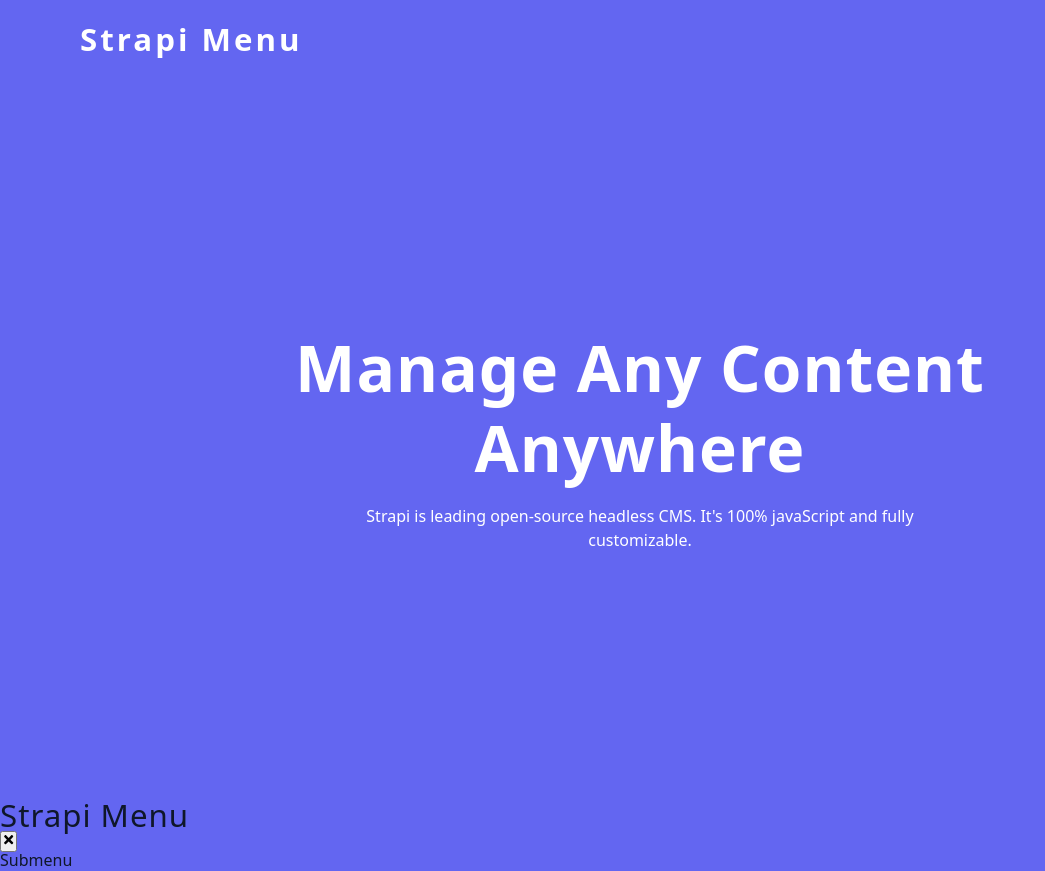
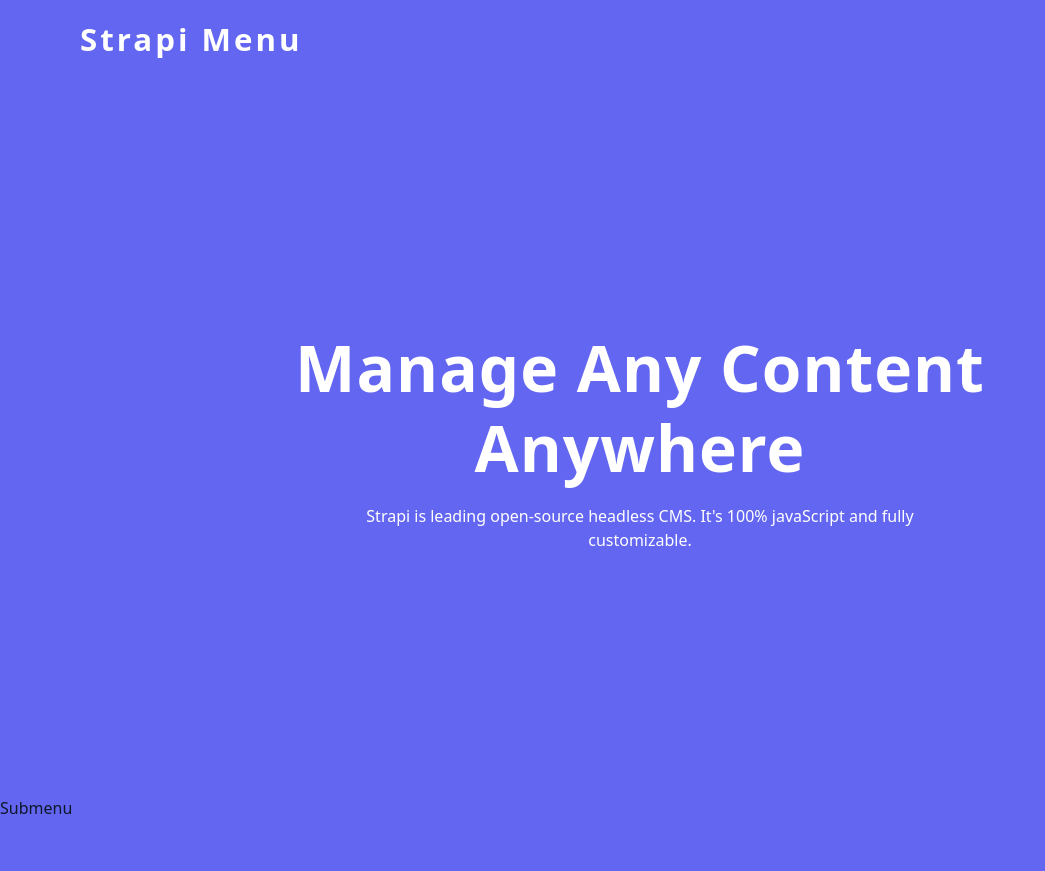
Before and after one commit to HughMorris01/React_Strapi_Submenus, a React (Vite) app: page / in a window 1280 px wide. Shown: the whole page, without its empty margins (0-1045 px from the left). After the commit the page ends 819 px from the top, so only its background shows below. Built offline with nearby package versions, Linux system fonts and the light colour scheme.

Commit message:
Sidebar Component

```diff
--- a/src/Sidebar.jsx
+++ b/src/Sidebar.jsx
@@ -1,18 +1,40 @@
 import { FaTimes } from 'react-icons/fa';
 import { useGlobalContext } from './context';
+import sublinks from './data';
 
 const Sidebar = () => {
-  const { closeSidebar } = useGlobalContext();
+  const { isSidebarOpen, closeSidebar } = useGlobalContext();
 
   return (
-    <div>
-      <div className="sidebar-header">
+    <aside className="sidebar">
+      <div className="sidebar-container">
         <h3>Strapi Menu</h3>
-        <button type="button" onClick={closeSidebar}>
+        <button type="button" className="close-btn" onClick={closeSidebar}>
           <FaTimes />
         </button>
+        <div className="sidebar-links">
+          {sublinks.map((item) => {
+            const { links, page, pageId } = item;
+            return (
+              <article key={pageId}>
+                <h4>{page}</h4>
+                <div className="sidebar-sublinks">
+                  {links.map((link) => {
+                    const { url, icon, label, id } = link;
+                    return (
+                      <a key={id} href={url}>
+                        {icon}
+                        {label}
+                      </a>
+                    );
+                  })}
+                </div>
+              </article>
+            );
+          })}
+        </div>
       </div>
-    </div>
+    </aside>
   );
 };
 export default Sidebar;
--- a/src/index.css
+++ b/src/index.css
@@ -351,8 +351,8 @@
   height: 100%;
   background: var(--white);
   /* toggle */
-  opacity: 0;
-  visibility: hidden;
+  /* opacity: 0;
+  visibility: hidden; */
 }
 .show-sidebar {
   opacity: 1;
```
